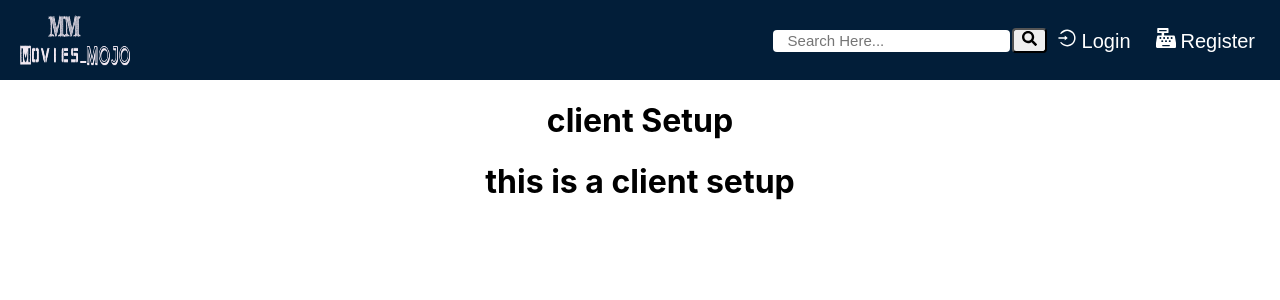
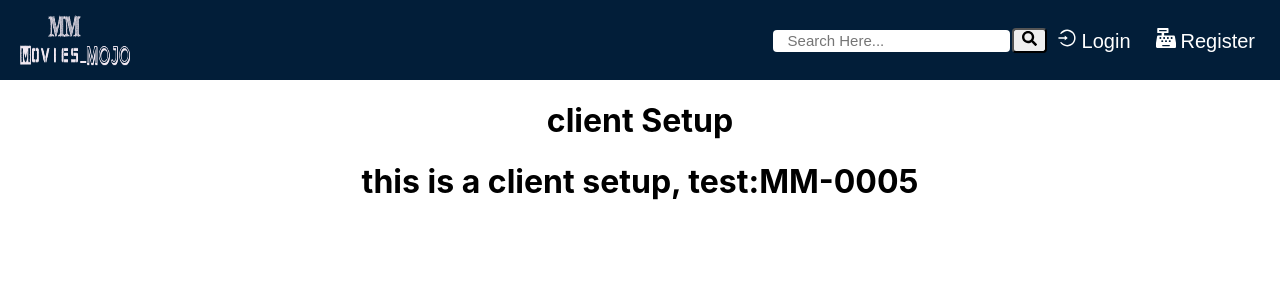
Before and after one commit to vijaymanikanta444/mm-moviemojo, a React (Create React App) app: page / in a window 1280 px wide. Shown: the top 300 px of the page. Built offline with nearby package versions, Linux system fonts and the light colour scheme.

Commit message:
testing MM-0005

```diff
--- a/src/components/Test98.js
+++ b/src/components/Test98.js
@@ -1,8 +1,8 @@
-import React from 'react';
+import React from "react";
 
 const Test98 = () => (
   <div>
-    <h1>this is a client setup</h1>
+    <h1>this is a client setup, test:MM-0005</h1>
   </div>
 );
 
```
